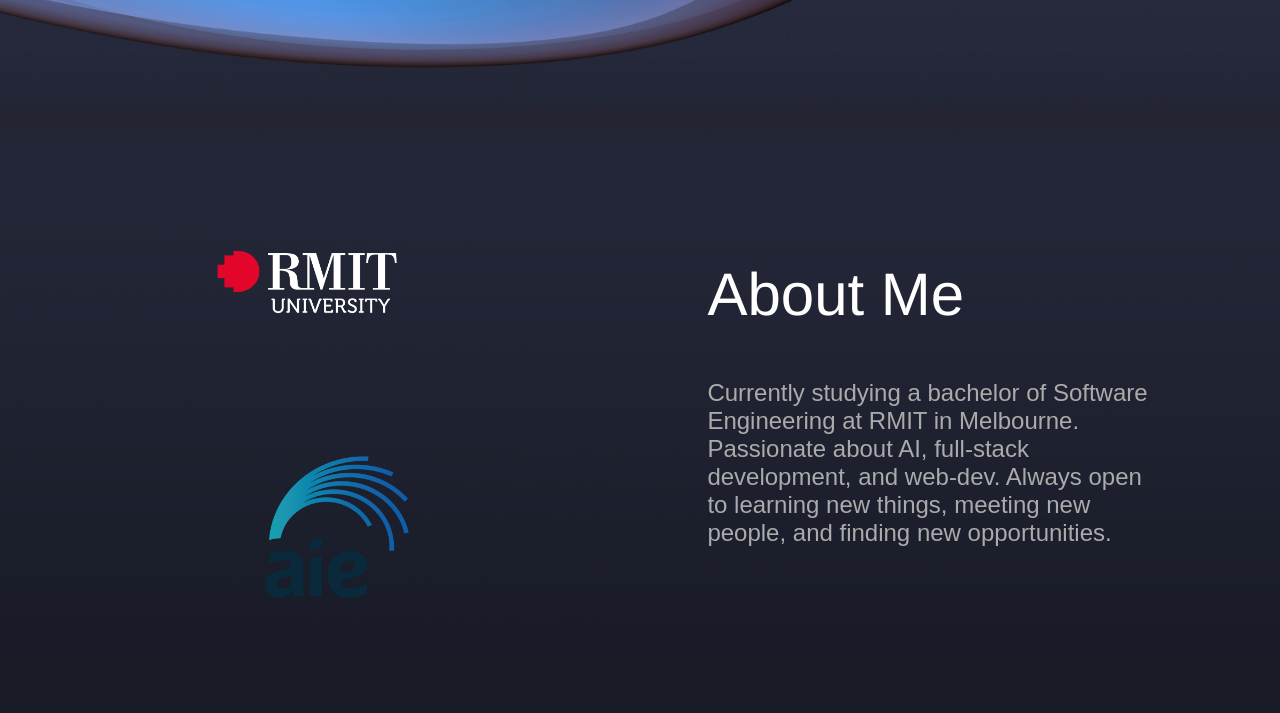
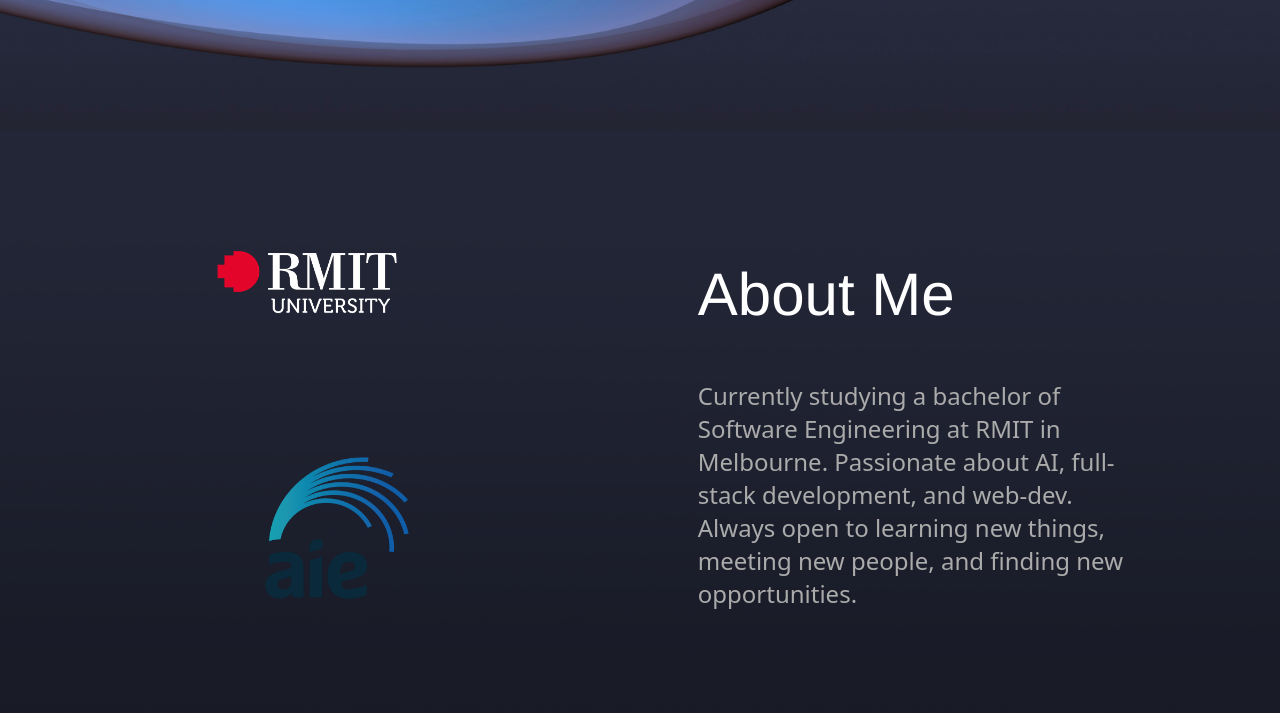
Before and after one commit to bryn-ph/github_portfolio, a plain HTML site: page index.html in a window 1280 px wide. Shown: the part 670-1383 px from the top of the page. Drawn offline with Linux system fonts and the light colour scheme.

Commit message:
font change

```diff
--- a/style.css
+++ b/style.css
@@ -11,7 +11,7 @@
 *{
     margin: 0;
     padding: 0;
-    font-family: 'Poppins', sans-serif;
+    font-family:system-ui, -apple-system, BlinkMacSystemFont, 'Segoe UI', Roboto, Oxygen, Ubuntu, Cantarell, 'Open Sans', 'Helvetica Neue', sans-serif;
     box-sizing: border-box;
 }
 body{
```
